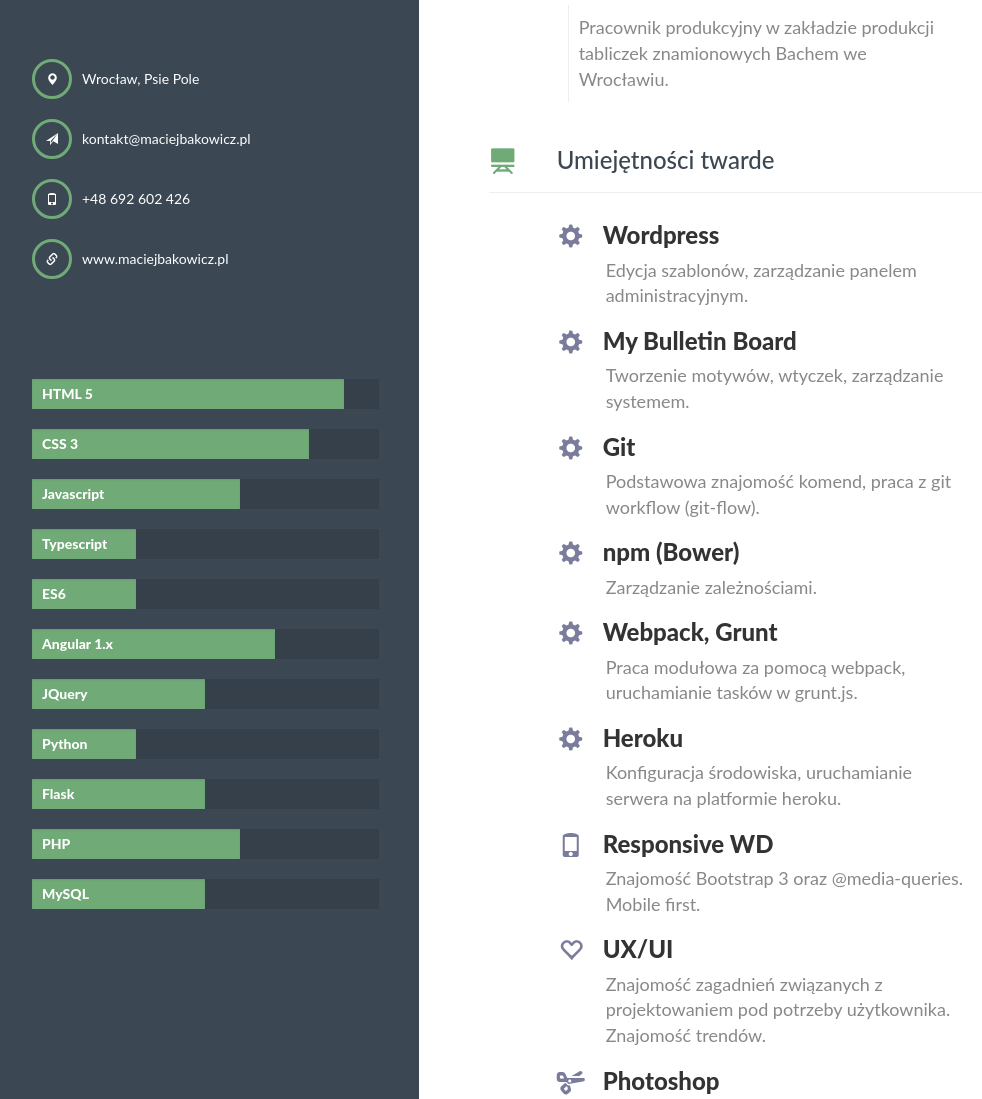
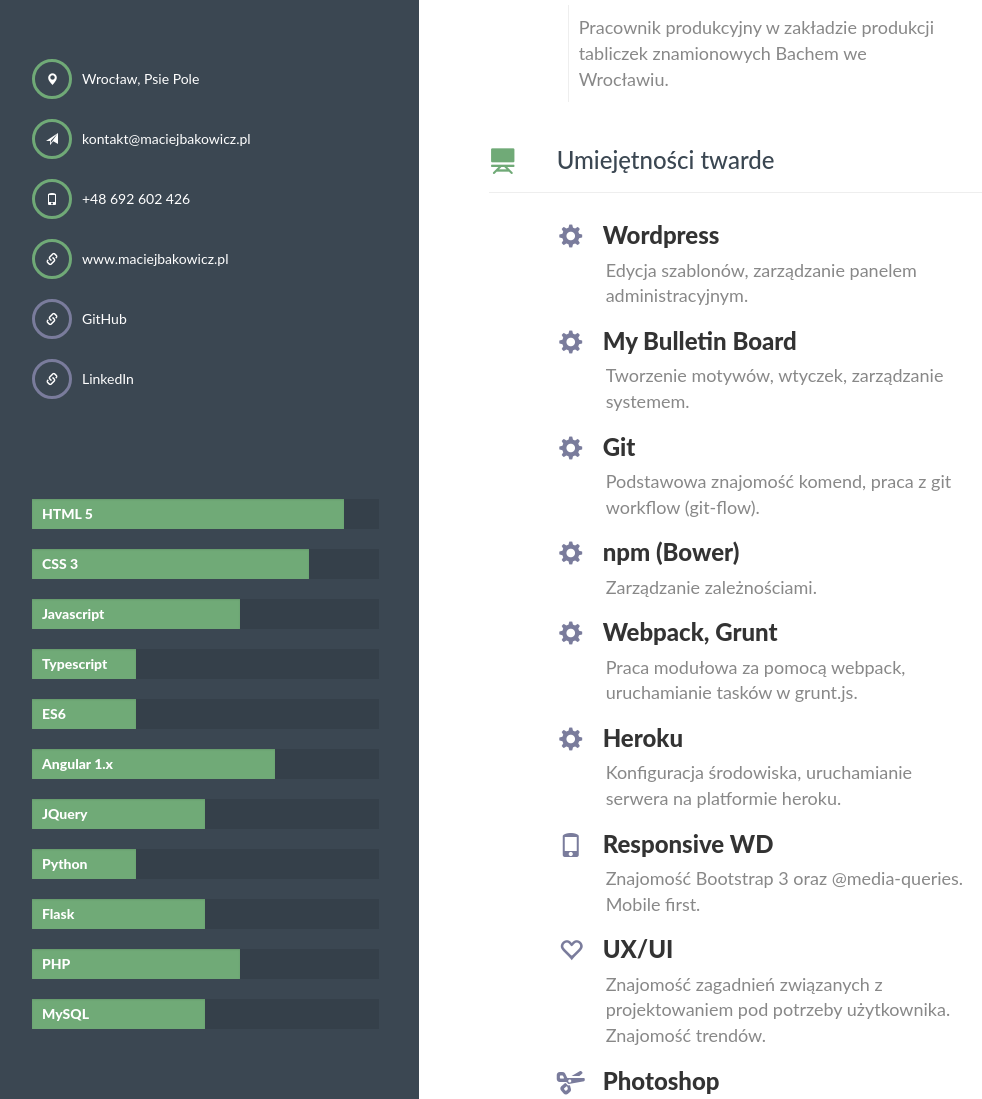
Before and after one commit to bakowroc/my-curriculum-vitae, a website: page index.html in a window 1280 px wide. Shown: the part 671-1770 px from the top of the page, without its empty margins (8-990 px from the left). Drawn offline with nearby package versions, Linux system fonts and the light colour scheme.

Commit message:
Add gh, ld links

```diff
--- a/css/main.scss
+++ b/css/main.scss
@@ -65,11 +65,16 @@
                     float: left;
                     width: 100%;
                     box-sizing: border-box;
+                    transition: all 0.3s ease;
                     .address-row {
                         float: left;
                         width: 50%;
                         box-sizing: border-box;
                         margin-bottom: 20px;
+                        &:hover .address-icon {
+                            transform: rotateZ(360deg);
+                            transition: all 0.3s ease;
+                        }
                         .address-icon {
                             width: 40px;
                             height: 40px;
@@ -82,6 +87,9 @@
                             border-radius: 100%;
                             border: 3px solid #70aa77;
                             background: transparent;
+                            &.out {
+                                border-color: #7a7c9c;
+                            }
                         }
                         .address-name {
                             float: left;
--- a/index.html
+++ b/index.html
@@ -50,6 +50,18 @@
                             <span class="glyphicon glyphicon-link"></span>
                         </div>
                         <div class="address-name"><a href="http://maciejbakowicz.pl">www.maciejbakowicz.pl</a></div>
+                    </div>
+                    <div class="address-row">
+                        <div class="address-icon out">
+                            <span class="glyphicon glyphicon-link"></span>
+                        </div>
+                        <div class="address-name"><a href="https://github.com/bakowroc">GitHub</a></div>
+                    </div>
+                    <div class="address-row">
+                        <div class="address-icon out">
+                            <span class="glyphicon glyphicon-link"></span>
+                        </div>
+                        <div class="address-name"><a href="https://www.linkedin.com/in/maciej-bakowicz-730b93141/">LinkedIn</a></div>
                     </div>
                 </section>
                 <section class="skill-progress">
```
Also changed, not shown: css/main.css.
